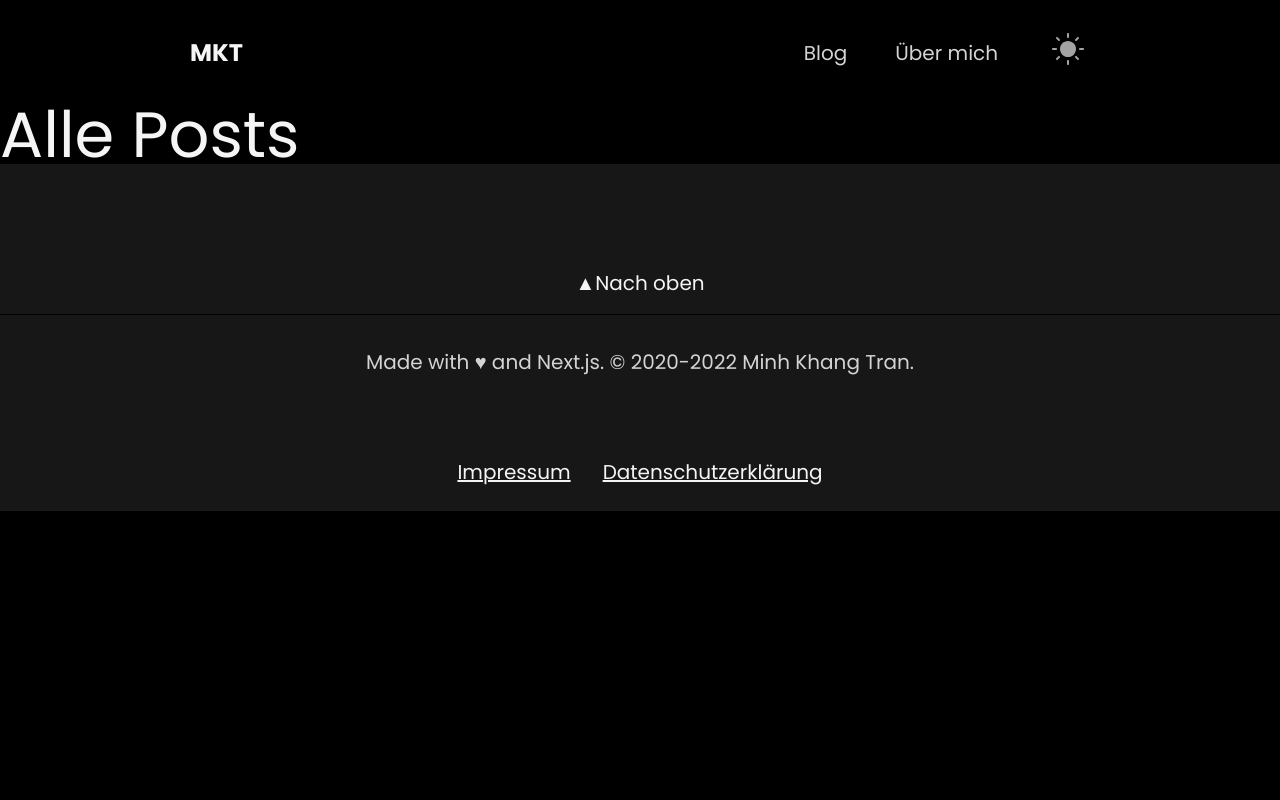
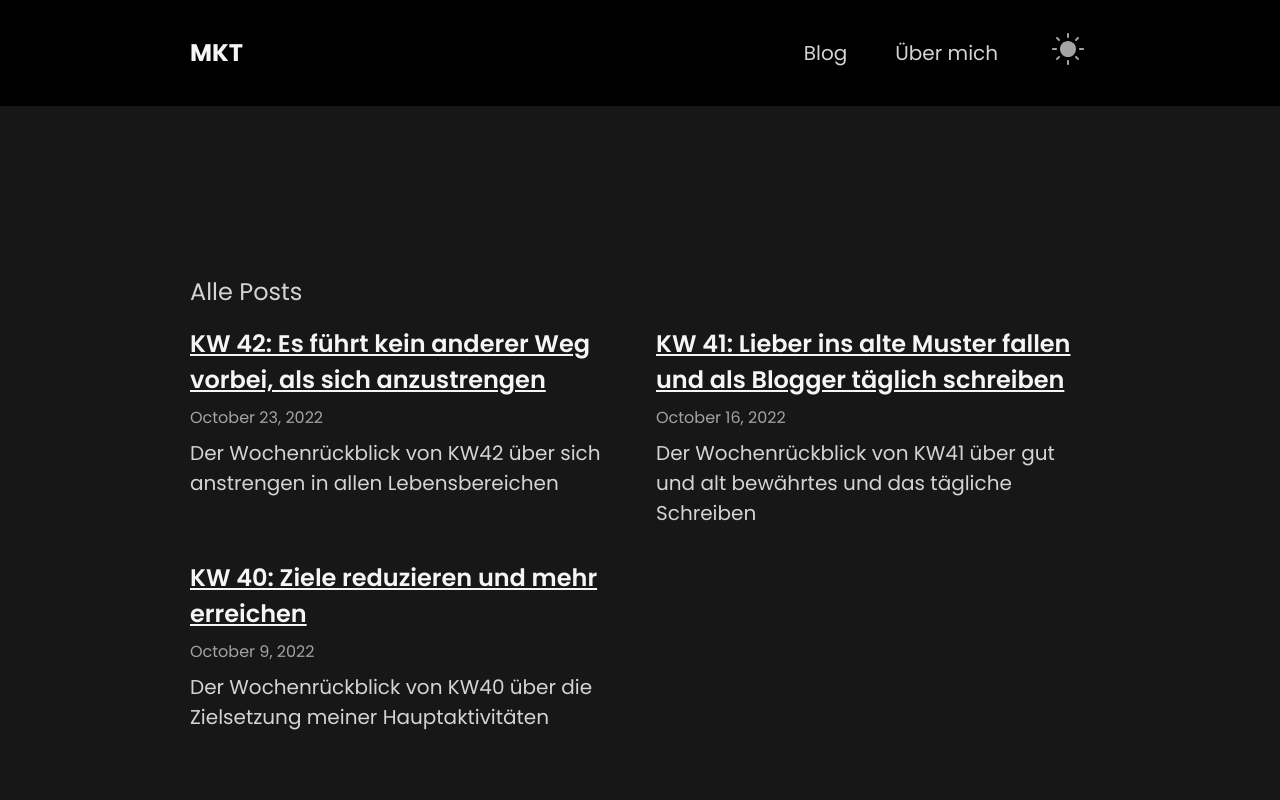
Before and after one commit to MinhKhangTran/next_mkt_blog_v2, a Next.js app: page /blog in a window 1280 px wide. Shown: the top 800 px of the page. Built offline with nearby package versions, Linux system fonts and the light colour scheme.

Commit message:
:sparkles: posts page and fix minor design stuff

```diff
--- a/components/posts.js
+++ b/components/posts.js
@@ -1,10 +1,15 @@
 import Link from "next/link";
+import { useRouter } from "next/router";
 
 const Posts = ({ posts }) => {
+  const router = useRouter();
+  console.log(router.pathname);
   return (
     <section id="latestBlog" aria-label="latest Blog abschnitt">
       <div className="wrapper">
-        <h2 className="">Die neusten Posts</h2>
+        <h2 className="">
+          {router.pathname === "/" ? "Die neusten Posts" : "Alle Posts"}
+        </h2>
         <div className="blogposts">
           {posts.map((post) => {
             return (
@@ -18,9 +23,11 @@ const Posts = ({ posts }) => {
             );
           })}
         </div>
-        <Link href="/blog">
-          <a className="link">Alle Posts</a>
-        </Link>
+        {router.pathname === "/" && (
+          <Link href="/blog">
+            <a className="link">Alle Posts</a>
+          </Link>
+        )}
       </div>
     </section>
   );
--- a/pages/blog.js
+++ b/pages/blog.js
@@ -1,9 +1,19 @@
 import Layout from "../components/Layout";
+import Posts from "../components/posts";
+import { getPosts } from "../lib/posts";
 
-export default function Blog() {
+export default function Blog({ posts }) {
   return (
     <Layout title="Alle Posts">
-      <h1>Alle Posts</h1>
+      <Posts posts={posts} />
     </Layout>
   );
 }
+
+export async function getStaticProps() {
+  return {
+    props: {
+      posts: getPosts(),
+    },
+  };
+}
--- a/pages/index.js
+++ b/pages/index.js
@@ -18,7 +18,7 @@ export default function Home({ posts }) {
 export async function getStaticProps() {
   return {
     props: {
-      posts: getPosts().slice(0, 6),
+      posts: getPosts().slice(0, 4),
     },
   };
 }
--- a/styles/globals.css
+++ b/styles/globals.css
@@ -309,6 +309,7 @@ nav .btn:hover svg path {
   background-color: var(--clr-bg-secondary);
 }
 #latestBlog h2 {
+  padding-top: 4rem;
   padding-bottom: 1rem;
   font-size: 1.5rem;
   font-weight: 400;
```
